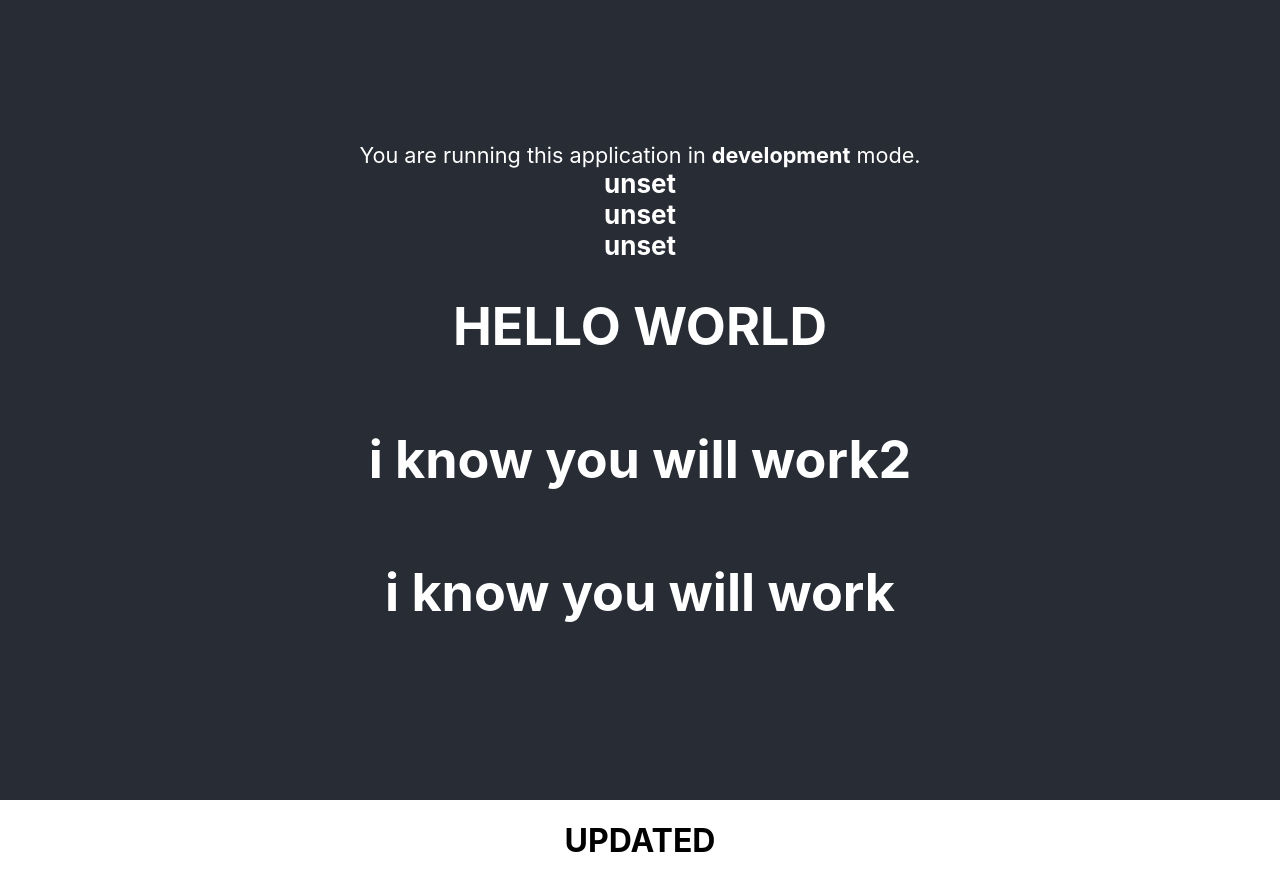
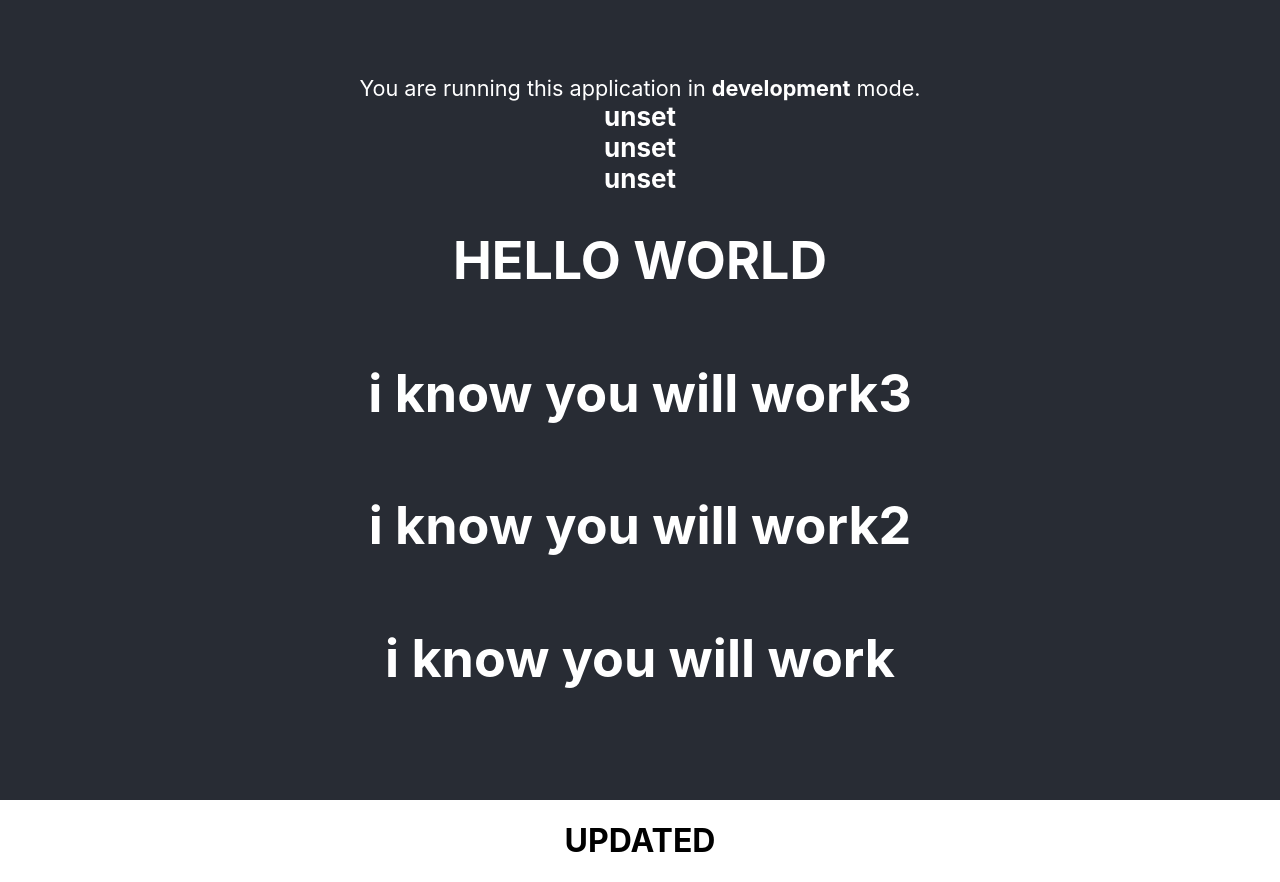
Before and after one commit to keerthanapalepu/test-deployment, a React (Create React App) app: page / in a window 1280 px wide. Built offline with nearby package versions, Linux system fonts and the light colour scheme; no server answers.

Commit message:
Update App.js

```diff
--- a/src/App.js
+++ b/src/App.js
@@ -16,6 +16,7 @@ function App() {
       </form>
       <b>{process.env.NODE_ENV === "development"? process.env.REACT_APP_DEVELOPMENT : process.env.REACT_APP_PRODUCTION}</b>
       <h1>HELLO WORLD</h1>
+      <h1>i know you will work3</h1>
       <h1>i know you will work2</h1>
       <h1>i know you will work</h1>
       </header>
```
